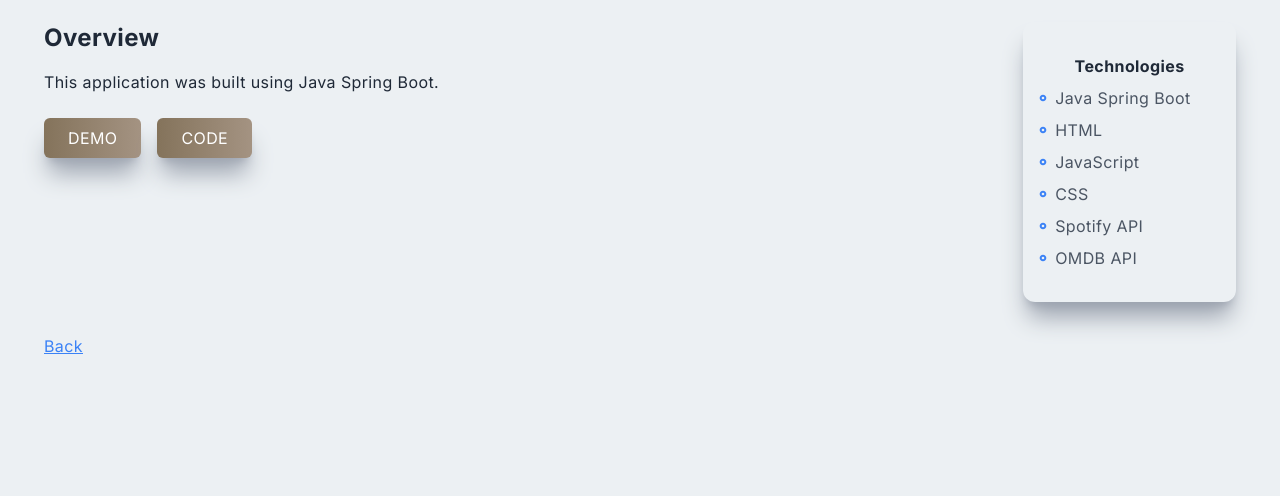
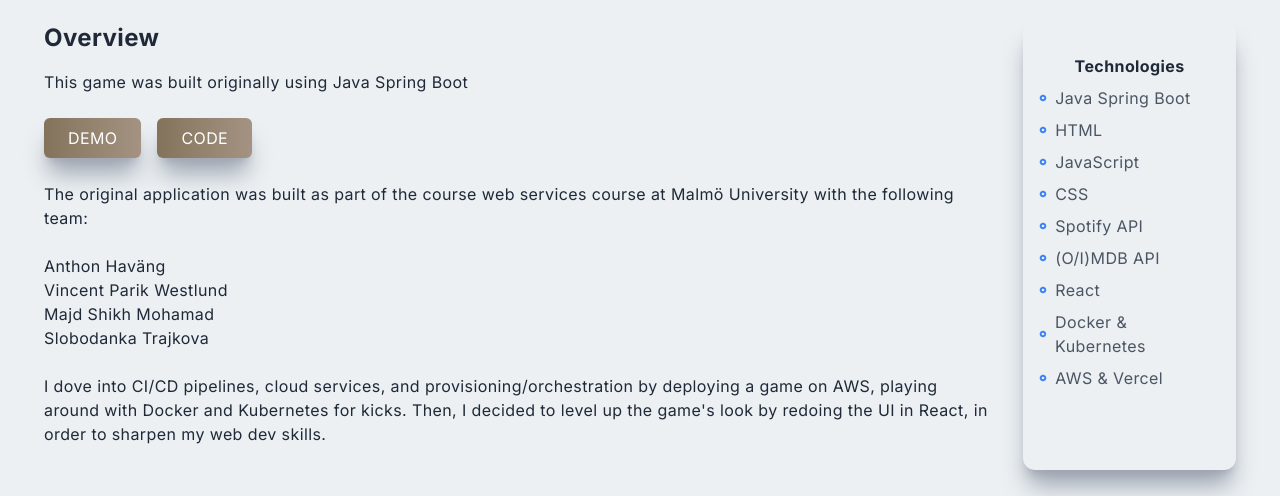
Before and after one commit to hadsag/kodskog, a Next.js app in the folder Kodskog-FE/homepage/: page /projects/MovieFlex in a window 1280 px wide. Shown: the part 330-826 px from the top of the page. Before the commit the page ends 800 px from the top, so only its background shows below. Built offline with nearby package versions, Linux system fonts and the light colour scheme; no server answers.

Commit message:
uodated movieflex

```diff
--- a/Kodskog-FE/homepage/src/pages/projects/MovieFlex.jsx
+++ b/Kodskog-FE/homepage/src/pages/projects/MovieFlex.jsx
@@ -4,7 +4,6 @@ import React from "react";
 import { RiRadioButtonFill } from "react-icons/ri";
 import Link from "next/link";
 import RootLayout from "../../app/layout";
-
 
 const MovieFlexContent = () => {
   const movieFlexUrl = process.env.NEXT_PUBLIC_MOVIEFLEX_URL;
@@ -13,8 +12,8 @@ const MovieFlexContent = () => {
       <div className="w-screen h-[40vh] relative">
         <div className="absolute top-0 left-0 w-full h-[40vh] bg-black/70 z-10" />
         <img
-            className="absolute z-1 w-full h-full object-cover"
-            src="https://elasticbeanstalk-eu-north-1-102471047009.s3.eu-north-1.amazonaws.com/public/assets/projects/MovieFlexImg.png"
+          className="absolute z-1 w-full h-full object-cover"
+          src="https://elasticbeanstalk-eu-north-1-102471047009.s3.eu-north-1.amazonaws.com/public/assets/projects/MovieFlexImg.png"
           alt="/"
         />
         <div className="absolute top-[70%] max-w-[1240px] w-full left-[50%] right-[50%] translate-x-[-50%] translate-y-[-50%] text-white z-10 p-2">
@@ -27,7 +26,7 @@ const MovieFlexContent = () => {
         <div className="col-span-4">
           <h2 className="text-2xl font-bold mb-4">Overview</h2>
           <p className="text-gray-800 mb-6">
-            This application was built using Java Spring Boot.
+            This game was built originally using Java Spring Boot
           </p>
           <div className="flex space-x-4">
             <a
@@ -49,6 +48,35 @@ const MovieFlexContent = () => {
               </button>
             </a>
           </div>
+          <p className="text-gray-800 mb-6">
+            <br />
+            The original application was built as part of the course web
+            services course at Malmö University with the following team:
+          </p>
+          <ul>
+            <li>
+              <a href="https://github.com/havaeng"> Anthon Haväng </a>
+            </li>
+            <li>
+              <a href="https://github.com/patriknotvincent">
+                {" "}
+                Vincent Parik Westlund{" "}
+              </a>
+            </li>
+            <li>
+              <a href="https://github.com/Majdshikh"> Majd Shikh Mohamad </a>
+            </li>
+            <li>
+              <a href="https://github.com/Avokjart"> Slobodanka Trajkova </a>
+            </li>
+          </ul>
+          <p className="text-gray-800 mb-6">
+            <br />I dove into CI/CD pipelines, cloud services, and
+            provisioning/orchestration by deploying a game on AWS, playing
+            around with Docker and Kubernetes for kicks. Then, I decided to
+            level up the game's look by redoing the UI in React, in order to
+            sharpen my web dev skills.{" "}
+          </p>
         </div>
         <div className="col-span-4 md:col-span-1 shadow-xl shadow-gray-400 rounded-xl py-4">
           <div className="p-4">
@@ -57,7 +85,8 @@ const MovieFlexContent = () => {
             </p>
             <div className="grid grid-cols-3 md:grid-cols-1 gap-2">
               <p className="text-gray-600 flex items-center">
-                <RiRadioButtonFill className="pr-2 text-blue-500" /> Java Spring Boot
+                <RiRadioButtonFill className="pr-2 text-blue-500" /> Java Spring
+                Boot
               </p>
               <p className="text-gray-600 flex items-center">
                 <RiRadioButtonFill className="pr-2 text-blue-500" /> HTML
@@ -72,7 +101,19 @@ const MovieFlexContent = () => {
                 <RiRadioButtonFill className="pr-2 text-blue-500" /> Spotify API
               </p>
               <p className="text-gray-600 flex items-center">
-                <RiRadioButtonFill className="pr-2 text-blue-500" /> OMDB API
+                <RiRadioButtonFill className="pr-2 text-blue-500" /> (O/I)MDB
+                API
+              </p>
+              <p className="text-gray-600 flex items-center">
+                <RiRadioButtonFill className="pr-2 text-blue-500" /> React
+              </p>
+              <p className="text-gray-600 flex items-center">
+                <RiRadioButtonFill className="pr-2 text-blue-500" /> Docker &
+                Kubernetes
+              </p>
+              <p className="text-gray-600 flex items-center">
+                <RiRadioButtonFill className="pr-2 text-blue-500" /> AWS &
+                Vercel
               </p>
             </div>
           </div>
```
